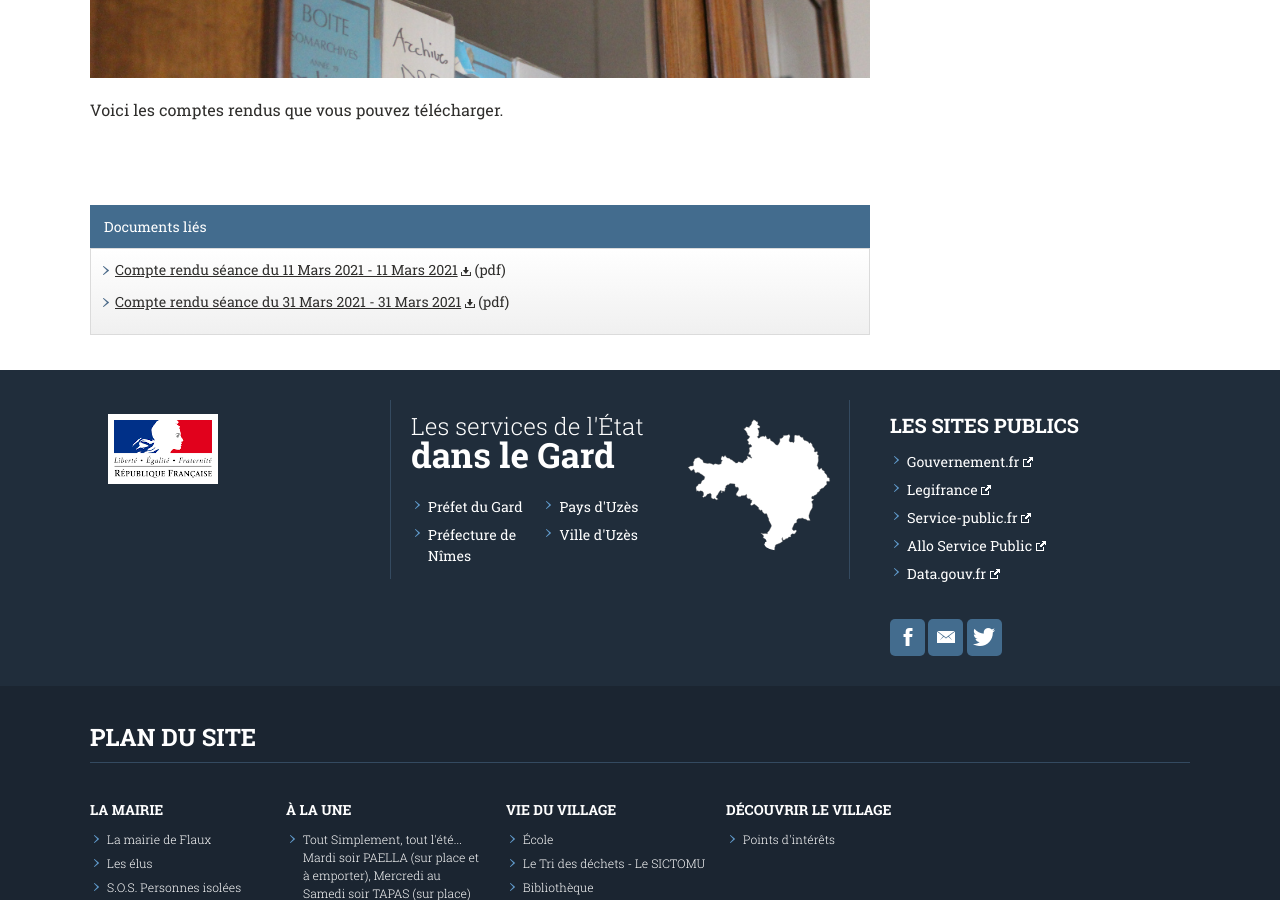
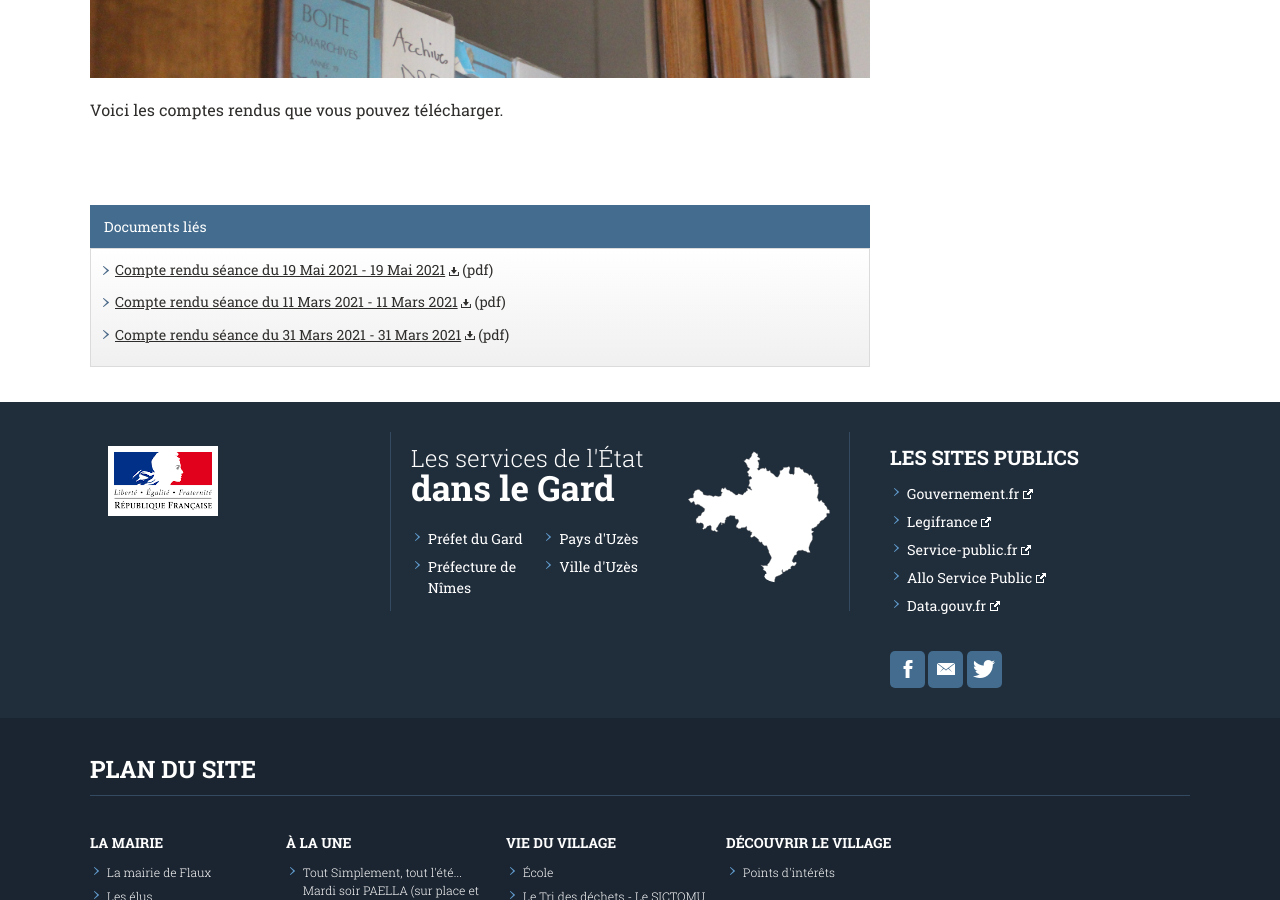
Before and after one commit to Flaux-Village/flaux-village.github.io, a Jekyll site: the page built from comptes.md, in a window 1280 px wide and 900 px high, scrolled down 523 px. Built offline with Jekyll 4.4.1, drawn with Linux system fonts in a browser that asks for light colours.

Commit message:
Update comptes.md

```diff
--- a/comptes.md
+++ b/comptes.md
@@ -8,6 +8,10 @@ illustration: /assets/illustrations/archives_landscape980.JPG
 description_illustration: Mairie de Flaux.
 documents:
 
+- fiche: Compte rendu séance du 19 Mai 2021
+  date_texte: 19 Mai 2021
+  addresse: /assets/documents/comptesrendus/20210519 - compte rendu 19 Mai 2021.pdf
+  type: pdf
 - fiche: Compte rendu séance du 11 Mars 2021
   date_texte: 11 Mars 2021
   addresse: /assets/documents/comptesrendus/compte rendu du 11 mars 2021.pdf
```
